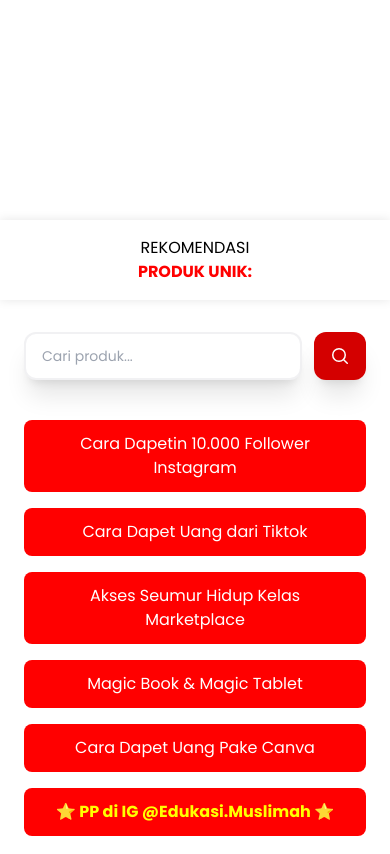
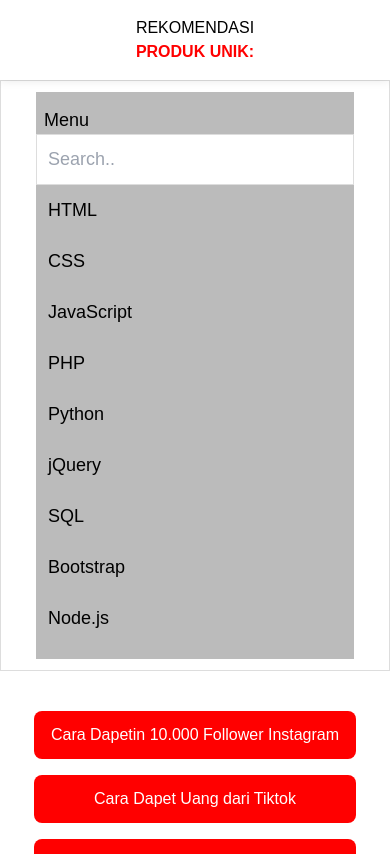
Before and after one commit to haloorderio/edukasimuslimah, a Jekyll site: the page built from index.html, in a window 390 px wide. Shown: the top 854 px of the page. Built offline with Jekyll 4.4.1, drawn with Linux system fonts in a browser that asks for light colours; the list of posts is cut into pages by our own code.

Commit message:
Update default.html

```diff
--- a/_layouts/default.html
+++ b/_layouts/default.html
@@ -98,113 +98,83 @@
 		</header>
 		{% endif %}
 
-            <!-- https://github.com/christian-fei/Simple-Jekyll-Search -->
-            <section id="search">
-	            <form spellcheck="false" autocomplete="off" class="flex mx-6 mt-8">
-		            <div class="w-full mr-3 last:mr-0">
-			            <fieldset>
-				            <label for="search-type" class="sr-only">Pencarian</label>
-				            <input type="hidden" id="search-type" style="display:none">
-			            </fieldset>
-			            <fieldset>
-				            <label for="search-input" class="sr-only">Pencarian</label>
-				            <input type="text" id="search-input" placeholder="Cari produk..." class="w-full appearance-none rounded-xl text-sm md:text-base py-3 px-4 shadow-xl border-2 border-zinc-200/50 placeholder-gray-400 focus:border-emerald-500 focus:outline-none focus:ring-emerald-500 focus-visible:outline-none focus-visible:ring-emerald-500">
-			            </fieldset>
-		            </div>
-		            <div class="mr-3 last:mr-0">
-			            <fieldset class="h-full">
-				            <button type="submit" class="flex items-center justify-center w-full h-full rounded-xl py-3 px-4 md:px-6 shadow-xl font-medium text-sm md:text-base text-white bg-emerald-600 hover:bg-emerald-500 focus-visible:outline-none disabled:hover:bg-emerald-600">
-					            <svg viewBox="0 0 20 20" width="20" height="20" fill="currentColor">
-						            <path d="M16.72 17.78a.75.75 0 1 0 1.06-1.06l-1.06 1.06ZM9 14.5A5.5 5.5 0 0 1 3.5 9H2a7 7 0 0 0 7 7v-1.5ZM3.5 9A5.5 5.5 0 0 1 9 3.5V2a7 7 0 0 0-7 7h1.5ZM9 3.5A5.5 5.5 0 0 1 14.5 9H16a7 7 0 0 0-7-7v1.5Zm3.89 10.45 3.83 3.83 1.06-1.06-3.83-3.83-1.06 1.06ZM14.5 9a5.48 5.48 0 0 1-1.61 3.89l1.06 1.06A6.98 6.98 0 0 0 16 9h-1.5Zm-1.61 3.89A5.48 5.48 0 0 1 9 14.5V16a6.98 6.98 0 0 0 4.95-2.05l-1.06-1.06Z"/>
-					            </svg>
-					            <span class="sr-only">Cari</span>
-				            </button>
-			            </fieldset>
-		            </div>
-	            </form>
-	            <div class="mx-6">
-		            <div id="search-count" class="py-3 px-4 bg-zinc-100 rounded-xl my-8" style="display:none">
-			            <div class="flex justify-between">
-				            <div class="text-sm">Ditemukan <strong><span></span> produk</strong></div>
-				            <small class="cursor-pointer text-rose-500">Reset</small>
-			            </div>
-		            </div>
-		            <div id="search-result"></div>
-	            </div>
-	            <script src="{{ site.url }}/search/simple-jekyll-search.min.js?v={{ site.assets }}"></script>
-	            <script>
-		            var sjs = SimpleJekyllSearch({
-			            searchInput: document.getElementById('search-type'),
-			            resultsContainer: document.getElementById('search-result'),
-			            json: '{{ site.url }}/search/database.json?v={{ site.assets }}',
-			            searchResultTemplate: `<article class="mb-14 last:!mb-4" data-price-promo="{price_promo}">
-				            <img src="{{ site.url }}{products}" alt="{title}" width="100" height="100" class="object-cover rounded-xl shadow-xl mr-4 inline" onerror="this.classList.add('hidden')" />
-				            <div class="inline-block align-top">
-					            <h2 class="text-xl md:text-2xl">{title}</h2>
-					            <div class="mt-2 price-promo">
-						            <div class="text-sm line-through text-black/50 -mx-1">
-							            <span class="text-zinc-400">&nbsp;Rp </span><strong class="text-rose-600">{price}&nbsp;</strong>
-						            </div>
-						            <div class="text-2xl md:text-3xl">
-							            <small class="text-sm align-top opacity-50 mr-1">Rp</small><strong class="text-emerald-600">{price_promo}</strong>
-						            </div>
-					            </div>
-					            <div class="mt-2 price-normal">
-						            <div class="text-2xl md:text-3xl">
-							            <small class="text-sm align-top opacity-50 mr-1">Rp</small><strong class="text-emerald-600">{price}</strong>
-						            </div>
-					            </div>
-				            </div>
-				            <div class="md:flex">
-					            <a href="{{ site.url }}{url}" class="bg-zinc-200/70 hover:bg-zinc-100 block py-3 px-4 rounded-lg w-full text-center mt-4 md:mr-2">
-						            Lihat Detail <span class="sr-only">{title}</span>
-					            </a>
-					            <!-- <a href="{{ site.url }}{url}" class="bg-zinc-200/70 hover:bg-zinc-100 block py-3 px-4 rounded-lg w-full text-center mt-4 md:mr-2">
-						            Lihat Detail <span class="sr-only">{title}</span>
-					            </a> -->
-					            <a href="https://nikojulius.com/member/aff/go/muhnurulhakim?i=8" target="_blank" rel="noopener" class="bg-emerald-500 hover:bg-emerald-600 text-white block py-3 px-4 rounded-lg w-full text-center mt-4 md:ml-2">
-						            Daftar {title}
-					            </a>
-					            <!-- <a href="https://api.whatsapp.com/send?phone={{ site.whatsapp_number }}&amp;text={{ site.whatsapp_text }}" target="_blank" rel="noopener" class="bg-emerald-500 hover:bg-emerald-600 text-white block py-3 px-4 rounded-lg w-full text-center mt-4 md:ml-2" {% if site.whatsapp_text %}data-title="{title}"{% endif %}>
-						            Order {title}
-					            </a> -->
-				            </div>
-			            </article>`,
-			            noResultsText: '<br>Maaf, produk yang kamu cari ternyata tidak tersedia...'
-		            })
+            <!-- Search -->
+            <section id="mySearch">
+		<head>
+		<style>
+		body {
+		  font-family: Arial, Helvetica, sans-serif;
+		}
 
-		            document.querySelector('#search form').addEventListener('submit', function(e) {
-			            e.preventDefault()
-			            if ( document.getElementById('search-input').value !== '' ) {
-				            sjs.search(document.getElementById('search-input').value)
-				            document.getElementById('posts').style.display = 'none'
-				            document.getElementById('search-count').style.display = 'block'
-				            document.getElementById('search-count').querySelector('span').innerText = document.getElementById('search-result').querySelectorAll('article').length
-				            document.getElementById('search-result').style.marginTop = '0'
-				            document.getElementById('search-result').querySelectorAll('article').forEach(item => {
-					            if ( item.getAttribute('data-price-promo') !== '{price_promo}' ) {
-						            item.querySelector('.price-normal').classList.add('hidden')
-					            } else {
-						            item.querySelector('.price-promo').classList.add('hidden')
-					            }
-				            })
-			            } else {
-				            document.getElementById('posts').style.display = 'block'
-				            document.getElementById('search-count').style.display = 'none'
-				            document.getElementById('search-result').style.marginTop = '0'
-				            document.getElementById('search-result').innerHTML = ''
-			            }
-			            urlEncoder('#search-result a[data-title]','data-title','href')
-		            })
+		* {
+		  box-sizing: border-box;
+		}
 
-		            document.querySelector('#search-count small').addEventListener('click', function(e) {
-			            document.getElementById('search-input').value = ''
-			            document.getElementById('search-result').innerHTML = ''
-			            document.getElementById('posts').style.display = 'block'
-			            document.getElementById('search-count').style.display = 'none'
-			            document.getElementById('search-result').style.marginTop = '0'
-		            })
-	            </script>
+		/* Create a column layout with Flexbox */
+		.row {
+		  display: flex;
+		}
+
+		/* Left column (menu) */
+		.left {
+		  flex: 35%;
+		  padding: 15px 0;
+		}
+
+		.left h2 {
+		  padding-left: 8px;
+		}
+
+		/* Right column (page content) */
+		.right {
+		  flex: 65%;
+		  padding: 15px;
+		}
+
+		/* Style the search box */
+		#mySearch {
+		  width: 100%;
+		  font-size: 18px;
+		  padding: 11px;
+		  border: 1px solid #ddd;
+		}
+
+		/* Style the navigation menu inside the left column */
+		#myMenu {
+		  list-style-type: none;
+		  padding: 0;
+		  margin: 0;
+		}
+
+		#myMenu li a {
+		  padding: 12px;
+		  text-decoration: none;
+		  color: black;
+		  display: block
+		}
+
+		#myMenu li a:hover {
+		  background-color: #eee;
+		}
+		</style>
+		</head>
+
+		<div class="mx-6">
+  		<div class="left" style="background-color:#bbb;">
+    		<h2>Menu</h2>
+    		<input type="text" id="mySearch" onkeyup="myFunction()" placeholder="Search.." title="Type in a category">
+    		<ul id="myMenu">
+		      <li><a href="#">HTML</a></li>
+		      <li><a href="#">CSS</a></li>
+		      <li><a href="#">JavaScript</a></li>
+		      <li><a href="#">PHP</a></li>
+		      <li><a href="#">Python</a></li>
+		      <li><a href="#">jQuery</a></li>
+		      <li><a href="#">SQL</a></li>
+		      <li><a href="#">Bootstrap</a></li>
+		      <li><a href="#">Node.js</a></li>
+    		</ul>
+  		</div>
             </section>
 
 			<div class="mx-6">
```
